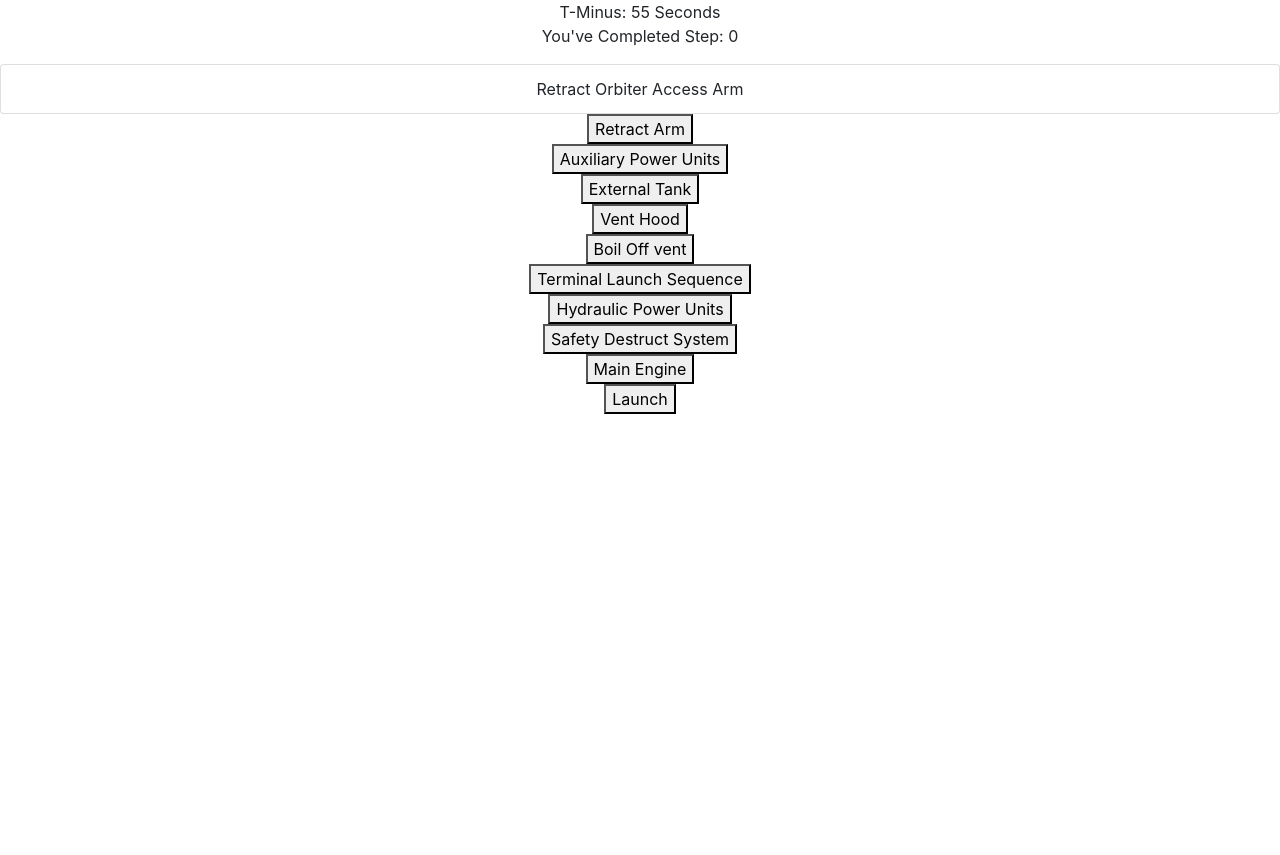
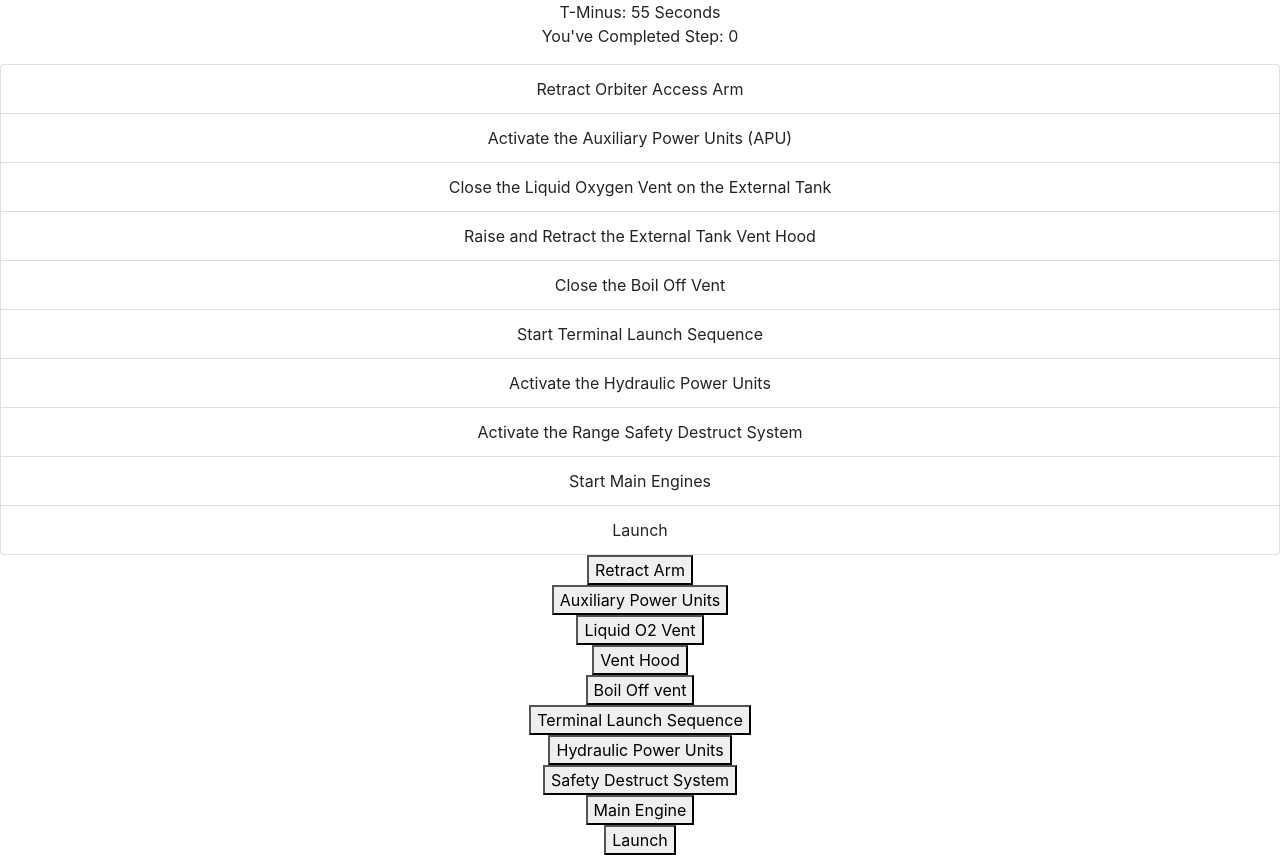
Before and after one commit to doakcovington/MissionControl, a React (Create React App) app: page / in a window 1280 px wide. Before the commit the page ends 800 px from the top, so only its background shows below. Built offline with nearby package versions, Linux system fonts and the light colour scheme.

Commit message:
Added instructions

```diff
--- a/src/components/ControlPanel.tsx
+++ b/src/components/ControlPanel.tsx
@@ -62,7 +62,7 @@ const ControlPanel: React.FC<{ initial?: number }> = ({ initial = 0 }) => {
         <button onClick={() => {
           handleClick();
           setStatus(3);
-          }}>External Tank</button>
+          }}>Liquid O2 Vent</button>
       </div>
       <div className = 'vent-hood'>
         <button onClick={() => {
--- a/src/components/Instructions.tsx
+++ b/src/components/Instructions.tsx
@@ -6,6 +6,15 @@ const Instructions: React.FC = () => {
     <div>
       <ListGroup>
         <ListGroup.Item>Retract Orbiter Access Arm</ListGroup.Item>
+        <ListGroup.Item>Activate the Auxiliary Power Units (APU)</ListGroup.Item>
+        <ListGroup.Item>Close the Liquid Oxygen Vent on the External Tank</ListGroup.Item>
+        <ListGroup.Item>Raise and Retract the External Tank Vent Hood</ListGroup.Item>
+        <ListGroup.Item>Close the Boil Off Vent</ListGroup.Item>
+        <ListGroup.Item>Start Terminal Launch Sequence</ListGroup.Item>
+        <ListGroup.Item>Activate the Hydraulic Power Units</ListGroup.Item>
+        <ListGroup.Item>Activate the Range Safety Destruct System</ListGroup.Item>
+        <ListGroup.Item>Start Main Engines</ListGroup.Item>
+        <ListGroup.Item>Launch</ListGroup.Item>
       </ListGroup>
     </div>
   )
```
